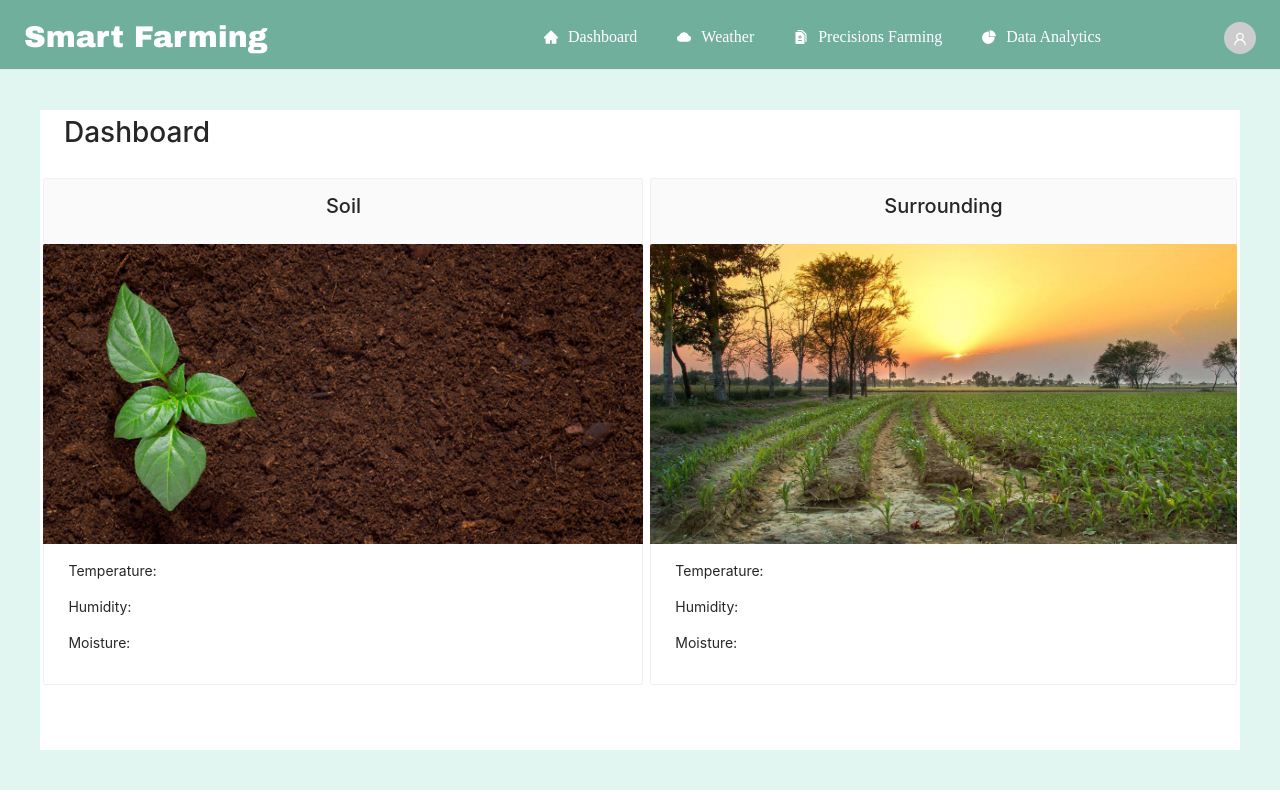
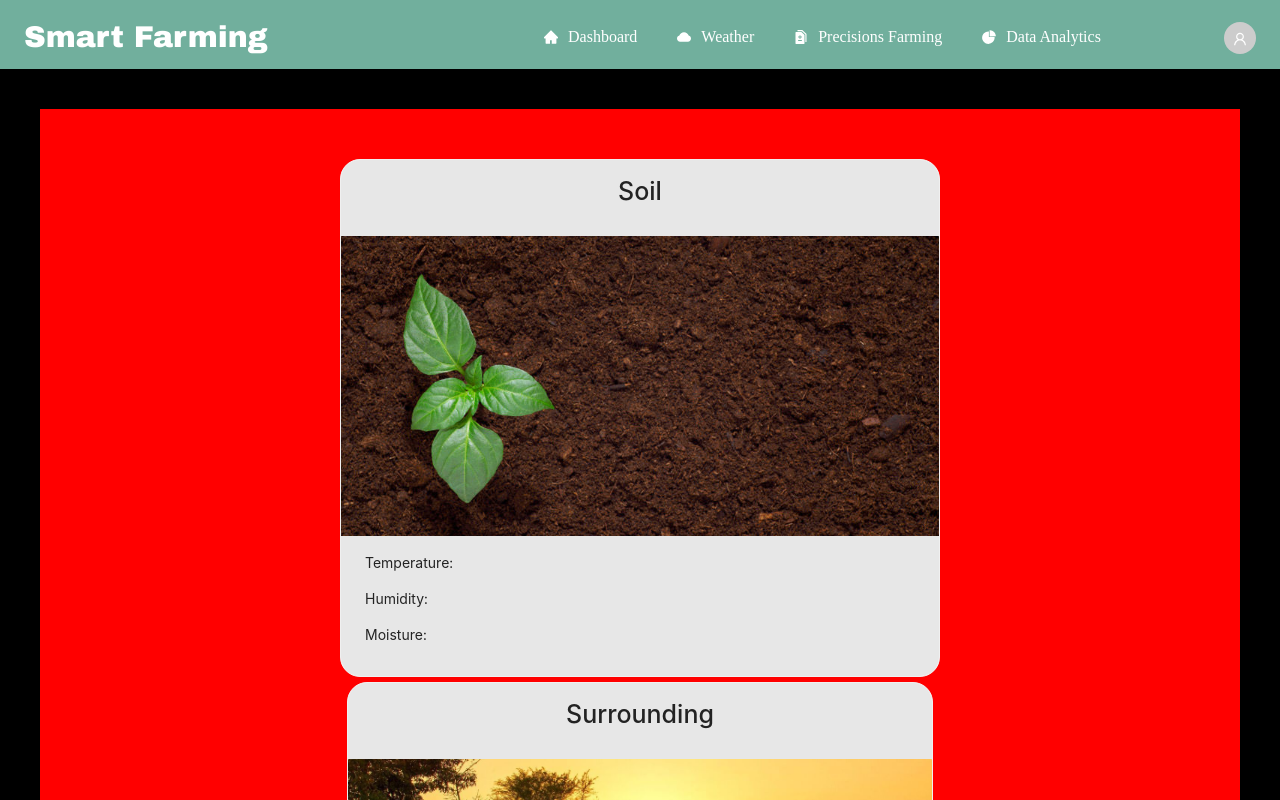
Before and after one commit to Vincci-ZeeChing/smart-farming-webapp, a React (Create React App) app: page / in a window 1280 px wide. Shown: the top 800 px of the page. Built offline with nearby package versions, Linux system fonts and the light colour scheme; no server answers.

Commit message:
:lipstick: Dashboard Statics Card

```diff
--- a/src/index.css
+++ b/src/index.css
@@ -5,6 +5,7 @@ body {
   sans-serif;
   -webkit-font-smoothing: antialiased;
   -moz-osx-font-smoothing: grayscale;
+  background-color: green;
 }
 
 code {
--- a/src/layout/index.css
+++ b/src/layout/index.css
@@ -2,7 +2,7 @@
 
 .navbar {
     padding-bottom: 0;
-    border-bottom: solid 1px #e8e8e8;
+    border-bottom: solid 0 #e8e8e8;
     background-color: #71AF9D;
     /*box-shadow: 0 3px 6px -2px rgba(0, 0, 0, 0.12),*/
     /*0 6px 16px -11px rgba(0, 0, 0, 0.08);*/
--- a/src/pages/Dashboard/index.js
+++ b/src/pages/Dashboard/index.js
@@ -49,25 +49,18 @@ const Dashboard = () => {
 
 
     return (
-        <>
-        <Box bg='#E1F6F0' minH='100%' w='100%' color='black'>
+        <Box bg='black' w='100%' h='100%' >
             <SimpleGrid>
-                <Box bg='white' minH="80vh" style={{margin:'5vh'}}>
-
-                    <h1 style={{marginLeft:'3vh'}}>
-                        Dashboard
-                    </h1>
-
-                    <Box maxW="10xl" mx={'auto'} pt={5} px={{base: 2, sm: 12, md: 17}} style={{alignItems:'center'}}>
+                <Box bg='red' h='90%' style={{margin:'5vh'}} >
+                    <Box maxW="10xl" mx={'auto'} pt={5} px={{base: 2, sm: 12, md: 17}}  style={{margin:'5vh'}}  >
                         <SimpleGrid columns={{base: 1, md: 2}} spacing={{base: 5, lg: 8}}>
                             <Row>
                                 <Box maxW="10xl" mx={'auto'} pt={5} px={{base: 2, sm: 12, md: 17}}>
                                     <SimpleGrid columns={{base: 1, md: 4}} spacing={{base: 5, lg: 8}}>
-                                        <Row>
                                         <Card
                                             hoverable
                                             title={
-                                                    <h3 style={{textAlign:"center", fontSize:"20px" }}>
+                                                <h3 style={{textAlign:"center", fontSize:"25px" , fontStyle:'bold'}}>
                                                     Soil
                                                 </h3>
                                             }
@@ -81,24 +74,26 @@ const Dashboard = () => {
                                                     />
                                                 </div>
                                             }
+                                            headStyle={{ backgroundColor: '#e7e7e7' }}
+                                            bodyStyle={{ backgroundColor: '#e7e7e7' }}
                                             style={{
                                                 width: "100%",
+                                                borderRadius: "20px",
+                                                overflow: "hidden"
                                             }}
                                         >
                                             <p>Temperature:{soilSensorData.temperature}</p>
                                             <p>Humidity:{soilSensorData.humidity}</p>
                                             <p>Moisture:{soilSensorData.moisture}</p>
                                         </Card>
-                                        </Row>
                                     </SimpleGrid>
                                 </Box>
                                 <Box maxW="10xl" mx={'auto'} pt={5} px={{base: 2, sm: 12, md: 17}}>
                                     <SimpleGrid columns={{base: 1, md: 4}} spacing={{base: 5, lg: 8}}>
-                                        <Row>
                                             <Card
                                                 hoverable
                                                 title={
-                                                    <h3 style={{textAlign:"center", fontSize:"20px"}}>
+                                                    <h3 style={{textAlign:"center", fontSize:"25px"}}>
                                                         Surrounding
                                                     </h3>
                                                 }
@@ -112,15 +107,18 @@ const Dashboard = () => {
                                                         />
                                                     </div>
                                                 }
+                                                headStyle={{ backgroundColor: '#e7e7e7' }}
+                                                bodyStyle={{ backgroundColor: '#e7e7e7' }}
                                                 style={{
-                                                    width: "100%"
+                                                    width: "100%",
+                                                    borderRadius: "20px",
+                                                    overflow: "hidden"
                                                 }}
                                             >
                                                 <p>Temperature:{surroundingSensorData.temperature}</p>
                                                 <p>Humidity:{surroundingSensorData.humidity}</p>
                                                 <p>Moisture:{surroundingSensorData.moisture}</p>
                                             </Card>
-                                        </Row>
                                     </SimpleGrid>
                                 </Box>
                             </Row>
@@ -129,12 +127,6 @@ const Dashboard = () => {
                 </Box>
             </SimpleGrid>
         </Box>
-
-
-
-        </>
-
-
     );
 };
 
```
Also changed, not shown: src/layout/index.jsx (+7 -0 lines). Lines whose indentation alone changed are shown as unchanged.
